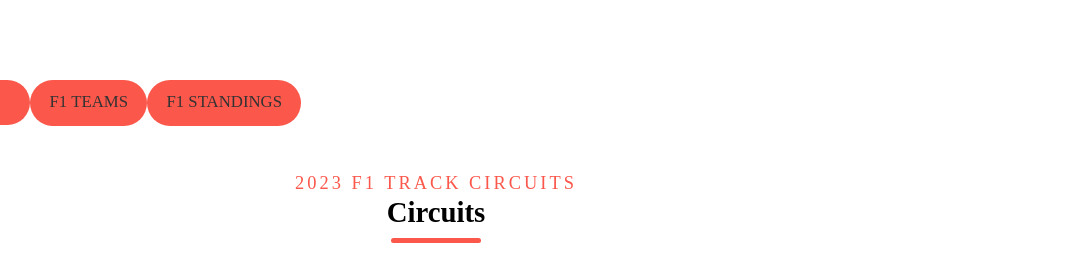
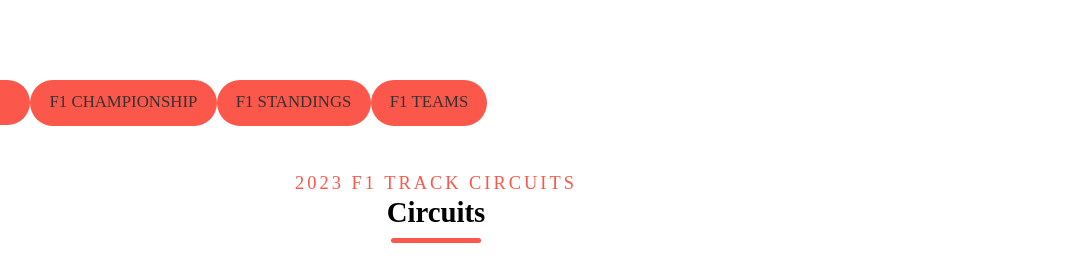
Before and after one commit to mgkEdits/phase-1-project, a plain HTML site: page index.html in a window 1280 px wide. Shown: the top 280 px of the page, 204-1280 px from the left. Drawn offline with Linux system fonts and the light colour scheme; no server answers.

Commit message:
Championship Contenders

```diff
--- a/index.html
+++ b/index.html
@@ -23,10 +23,13 @@
                     <a href="" class="active"> F1 Season 2023 </a>
                   </li>
                   <li>
-                    <a href="" class="btn small" id="f1Teams"> F1 Teams </a>
+                    <a href="" class="btn small" id="f1Championship"> F1 Championship </a>
                   </li>
                   <li>
                     <a href="" class="btn small" id="f1Standings"> F1 Standings </a>
+                  </li>
+                  <li>
+                    <a href="" class="btn small" id="f1Teams"> F1 Teams </a>
                   </li>
                 </ul>
               </div>
```
Also changed, not shown: css/style.css (+0 -9 lines).
